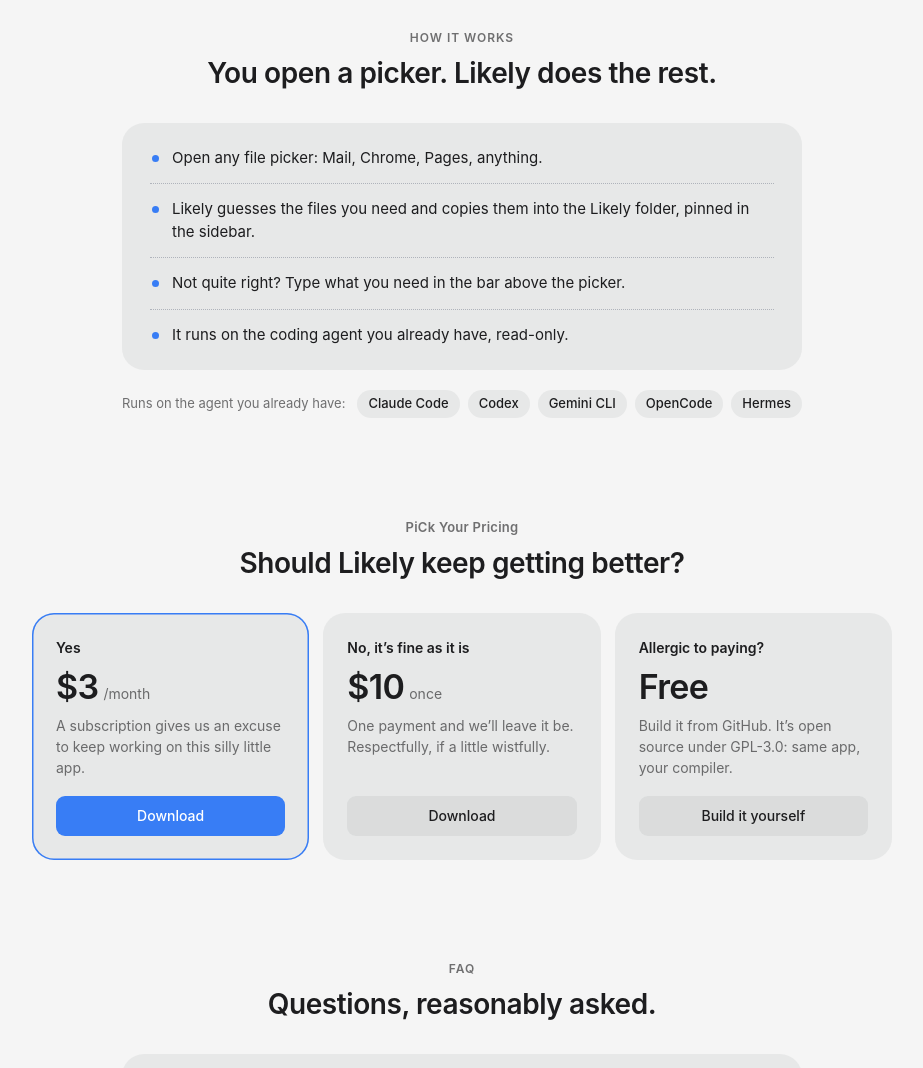
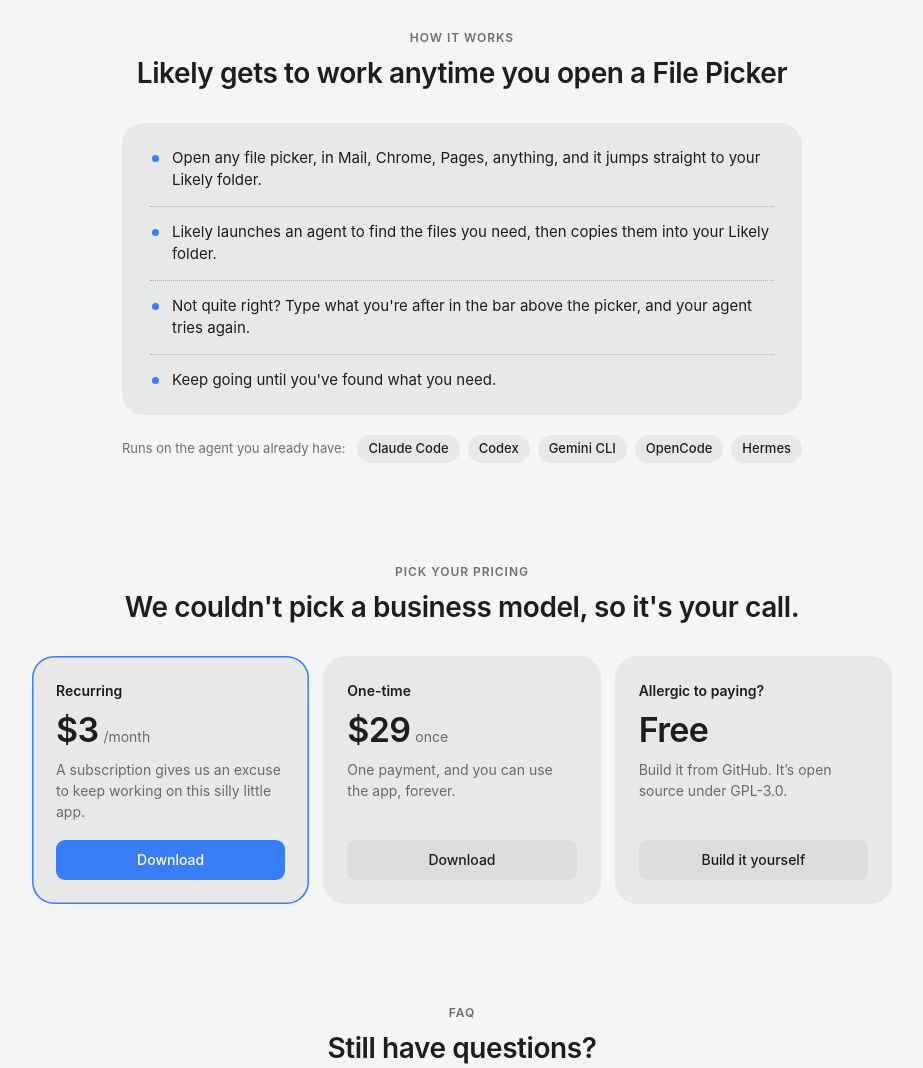
Before and after one commit to synth-inc/likely, a plain HTML site: page docs/index.html in a window 1280 px wide. Shown: the part 1800-2868 px from the top of the page, without its empty margins (178-1101 px from the left). Drawn offline with Linux system fonts and the light colour scheme.

Commit message:
Landing page: second batch of copy edits, $29 one-time price
Co-Authored-By: Claude Opus 5.5 <noreply@anthropic.com>

```diff
--- a/docs/assets/style.css
+++ b/docs/assets/style.css
@@ -73,7 +73,6 @@ h1, h2, h3, p, figure { margin: 0; }
 .btn-quiet:hover { background: var(--fill-2); }
 
 /* Shared section heads (centered) */
-.eyebrow-as-typed { text-transform: none !important; letter-spacing: .02em !important; font-size: 13px !important; }
 .eyebrow { font-size: 12px; font-weight: 600; letter-spacing: .08em; text-transform: uppercase; color: var(--text-2); text-align: center; margin-bottom: 10px; }
 h2 { font-size: 28px; font-weight: 600; letter-spacing: -0.015em; line-height: 1.2; text-align: center; margin-bottom: 12px; }
 .section-sub { font-size: 16px; color: var(--text-2); text-align: center; max-width: 46ch; margin: 0 auto; }
--- a/docs/index.html
+++ b/docs/index.html
@@ -141,12 +141,12 @@
     <!-- 4. HOW IT WORKS -->
     <section id="how" class="wrap section" aria-labelledby="how-h">
       <p class="eyebrow" data-copy-id="how.eyebrow">How it works</p>
-      <h2 id="how-h" data-copy-id="how.headline">You open a picker. Likely does the rest.</h2>
+      <h2 id="how-h" data-copy-id="how.headline">Likely gets to work anytime you open a File Picker</h2>
       <ul class="panel bullets">
-        <li data-copy-id="how.b1">Open any file picker: Mail, Chrome, Pages, anything.</li>
-        <li data-copy-id="how.b2">Likely guesses the files you need and copies them into the Likely folder, pinned in the sidebar.</li>
-        <li data-copy-id="how.b3">Not quite right? Type what you need in the bar above the picker.</li>
-        <li data-copy-id="how.b4">It runs on the coding agent you already have, read-only.</li>
+        <li data-copy-id="how.b1">Open any file picker, in Mail, Chrome, Pages, anything, and it jumps straight to your Likely folder.</li>
+        <li data-copy-id="how.b2">Likely launches an agent to find the files you need, then copies them into your Likely folder.</li>
+        <li data-copy-id="how.b3">Not quite right? Type what you're after in the bar above the picker, and your agent tries again.</li>
+        <li data-copy-id="how.b4">Keep going until you've found what you need.</li>
       </ul>
       <div class="agents">
         <span class="agents-label" data-copy-id="how.agents.label">Runs on the agent you already have:</span>
@@ -160,25 +160,25 @@
 
     <!-- 5. PRICING -->
     <section id="pricing" class="wrap section" aria-labelledby="price-h">
-      <p class="eyebrow eyebrow-as-typed" data-copy-id="pricing.eyebrow">PiCk Your Pricing</p>
-      <h2 id="price-h" data-copy-id="pricing.title">Should Likely keep getting better?</h2>
+      <p class="eyebrow" data-copy-id="pricing.eyebrow">Pick your pricing</p>
+      <h2 id="price-h" data-copy-id="pricing.title">We couldn't pick a business model, so it's your call.</h2>
       <div class="plans">
         <article class="panel plan plan-featured">
-          <p class="vote" data-copy-id="pricing.sub.vote">Yes</p>
+          <p class="vote" data-copy-id="pricing.sub.vote">Recurring</p>
           <p class="price"><span data-copy-id="pricing.sub.price">$3</span><small data-copy-id="pricing.sub.unit">/month</small></p>
           <p class="plan-body" data-copy-id="pricing.sub.body">A subscription gives us an excuse to keep working on this silly little app.</p>
           <a class="btn btn-primary" href="https://github.com/synth-inc/likely/releases/latest/download/Likely.dmg"><span data-copy-id="pricing.sub.cta">Download</span></a>
         </article>
         <article class="panel plan">
-          <p class="vote" data-copy-id="pricing.once.vote">No, it’s fine as it is</p>
-          <p class="price"><span data-copy-id="pricing.once.price">$10</span><small data-copy-id="pricing.once.unit">once</small></p>
-          <p class="plan-body" data-copy-id="pricing.once.body">One payment and we’ll leave it be. Respectfully, if a little wistfully.</p>
+          <p class="vote" data-copy-id="pricing.once.vote">One-time</p>
+          <p class="price"><span data-copy-id="pricing.once.price">$29</span><small data-copy-id="pricing.once.unit">once</small></p>
+          <p class="plan-body" data-copy-id="pricing.once.body">One payment, and you can use the app, forever.</p>
           <a class="btn btn-quiet" href="https://github.com/synth-inc/likely/releases/latest/download/Likely.dmg"><span data-copy-id="pricing.once.cta">Download</span></a>
         </article>
         <article class="panel plan">
           <p class="vote" data-copy-id="pricing.free.vote">Allergic to paying?</p>
           <p class="price"><span data-copy-id="pricing.free.price">Free</span></p>
-          <p class="plan-body" data-copy-id="pricing.free.body">Build it from GitHub. It’s open source under GPL-3.0: same app, your compiler.</p>
+          <p class="plan-body" data-copy-id="pricing.free.body">Build it from GitHub. It’s open source under GPL-3.0.</p>
           <a class="btn btn-quiet" href="https://github.com/synth-inc/likely#readme"><span data-copy-id="pricing.free.cta">Build it yourself</span></a>
         </article>
       </div>
@@ -187,11 +187,11 @@
     <!-- 6. FAQ -->
     <section id="faq" class="wrap section" aria-labelledby="faq-h">
       <p class="eyebrow" data-copy-id="faq.eyebrow">FAQ</p>
-      <h2 id="faq-h" data-copy-id="faq.title">Questions, reasonably asked.</h2>
+      <h2 id="faq-h" data-copy-id="faq.title">Still have questions?</h2>
       <div class="panel faq">
         <details>
           <summary><span data-copy-id="faq.how.q">How does it work?</span></summary>
-          <p data-copy-id="faq.how.a">When a file picker opens, Likely asks your coding agent to find the files you most likely need, based on what you type in the bar and, if you turn screenshots on, what you were just doing. The agent can only search and read. Likely then copies the best matches into the Likely folder and points the picker there; when the picker closes, the folder is cleared.</p>
+          <p data-copy-id="faq.how.a">When a file picker opens, Likely launches your coding agent in the background with an instruction to find the files you most likely need, based on what you type in the bar and, if you turn screenshots on, what you were just doing. The agent can only search and read. Likely then copies the best matches into the Likely folder and points the picker there; when the picker closes, the folder is cleared. Likely also adds a search bar above the file picker that lets you add instructions to guide the search.</p>
         </details>
         <details>
           <summary><span data-copy-id="faq.need.q">What do I need?</span></summary>
@@ -207,7 +207,7 @@
         </details>
         <details>
           <summary><span data-copy-id="faq.folder.q">What’s in the Likely folder?</span></summary>
-          <p data-copy-id="faq.folder.a">The Likely folder holds copies. Originals stay put, and the folder is cleared when the picker closes.</p>
+          <p data-copy-id="faq.folder.a">The Likely folder holds copies. Originals stay put, and the folder is cleared when the picker has finished.</p>
         </details>
         <details>
           <summary><span data-copy-id="faq.account.q">Do I need an account?</span></summary>
@@ -215,11 +215,11 @@
         </details>
         <details>
           <summary><span data-copy-id="faq.accessibility.q">Why does it want Accessibility permission?</span></summary>
-          <p data-copy-id="faq.accessibility.a">That’s how it notices a file picker opening and pins the Likely folder. Screen Recording is only needed if you turn on screenshots.</p>
+          <p data-copy-id="faq.accessibility.a">That’s how it notices a file picker opening, pins the Likely folder, and presents the search bar above the file picker. Screen Recording is only needed if you turn on screenshots.</p>
         </details>
         <details>
           <summary><span data-copy-id="faq.switch.q">What if I switch Macs?</span></summary>
-          <p data-copy-id="faq.switch.a">Honest answer: restoring a purchase by email is coming, but isn’t here yet. Until then, open an issue on GitHub and we’ll sort it out.</p>
+          <p data-copy-id="faq.switch.a">Restoring a purchase by email is coming, but isn’t here yet. Until then, open an issue on GitHub and we’ll sort it out.</p>
         </details>
       </div>
     </section>
```
